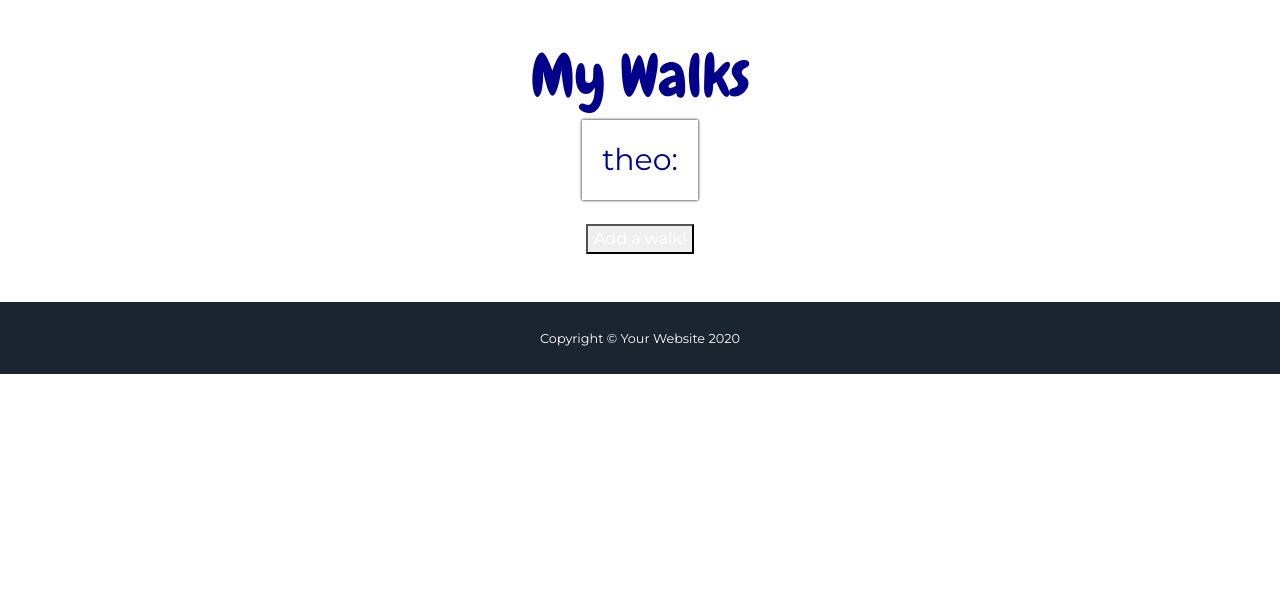
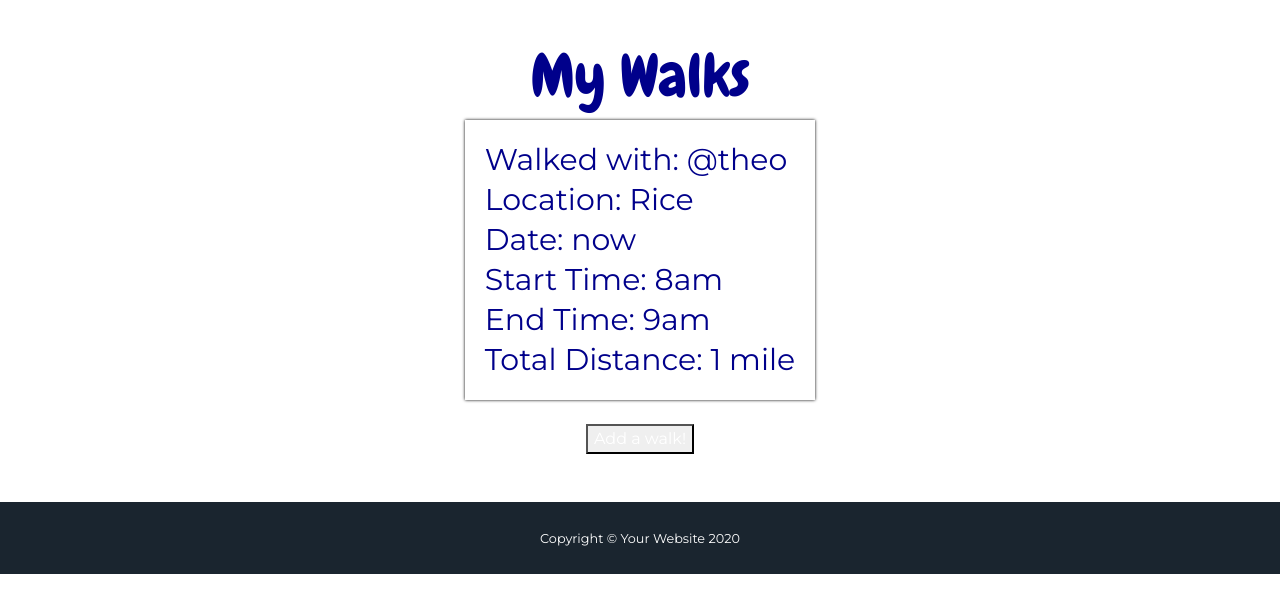
Before and after one commit to jacqw8/walkytalky, a Flask app: page /mywalks in a window 1280 px wide. Shown: the part 96-709 px from the top of the page. Run offline with Flask 2, Linux system fonts and the light colour scheme; a user stored in the database is signed in; data comes from the database, SQL or seed files in the repository; some libraries are stand-ins or nearby versions.

Commit message:
added mywalks display

```diff
--- a/walkytalky/forms.py
+++ b/walkytalky/forms.py
@@ -43,8 +43,8 @@ class PostForm(FlaskForm):
 
 class AddWalksForm(FlaskForm):
     title = StringField('Walked with', validators=[DataRequired()])
-    location = StringField('Where', validators=[DataRequired()])
-    day = StringField('When', validators=[DataRequired()])
+    location = StringField('Location', validators=[DataRequired()])
+    day = StringField('Date', validators=[DataRequired()])
     start = StringField('Start Time', validators=[DataRequired()])
     end = StringField('End Time', validators=[DataRequired()])
     distance = StringField('Distance', validators=[DataRequired()])
--- a/walkytalky/templates/mywalks.html
+++ b/walkytalky/templates/mywalks.html
@@ -3,7 +3,12 @@
 <h1 style="color: darkblue; font-size:60px">My Walks</h1>
     {% for post in posts %}
         <div style="font-size:30px; text-align:left; padding: 20px; box-shadow: 0 0 3px black; line-height: 40px; color: white">
-            <div style="color: darkblue">{{ post.title }}: {{ post.content }}</div>
+            <div style="color: darkblue">Walked with: @{{ post.title }} <br>
+                Location: {{ post.location }} <br>
+                Date: {{ post.day }} <br>
+                Start Time: {{ post.start }} <br>
+                End Time: {{ post.end }} <br>
+                Total Distance: {{ post.distance }}</div>
         </div>
         <br>
     {% endfor %}
```
